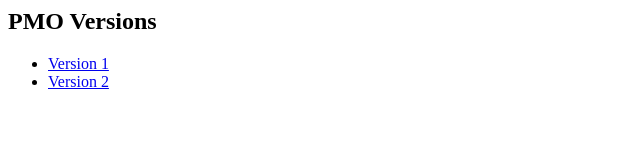
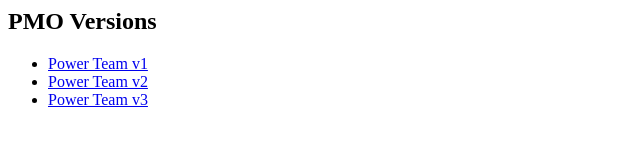
Before and after one commit to ancoris/PMO, a plain HTML site: page index.html in a window 1280 px wide. Shown: the whole page, without its empty margins (0-640 px from the left). Drawn offline with Linux system fonts and the light colour scheme.

Commit message:
Update PMO versions in index.html

```diff
--- a/index.html
+++ b/index.html
@@ -1,5 +1,6 @@
 <h2>PMO Versions</h2>
 <ul>
-  <li><a href="PMOv1.html">Version 1</a></li>
-  <li><a href="PMOv2_.html">Version 2</a></li>
+  <li><a href="PMOv1.html">Power Team v1</a></li>
+  <li><a href="PMOv2_.html">Power Team v2</a></li>
+  <li><a href="PowerTeam_v3.html">Power Team v3</a></li>
 </ul>
```
